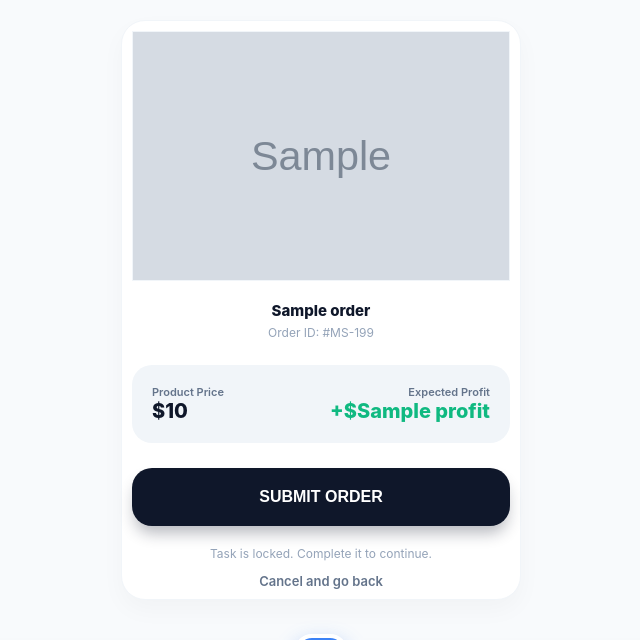
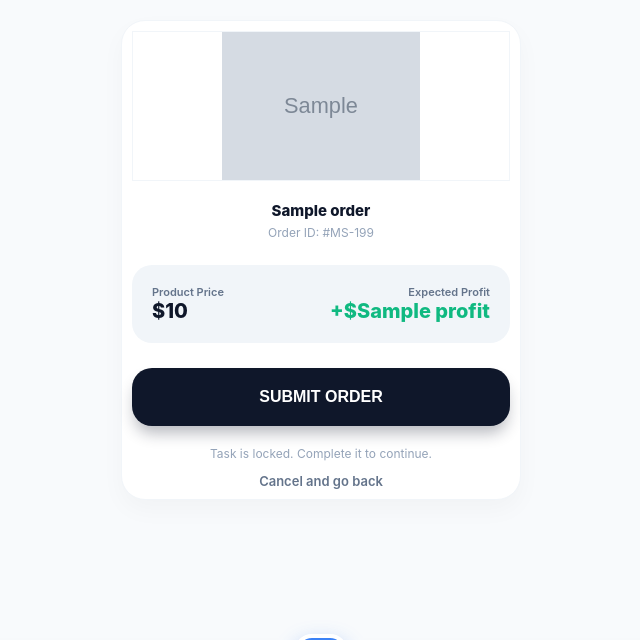
Before and after one commit to chenyunhank5/Amazon, a Django app: template AmazonProject/Catalog/templates/users/confirm_order.html in a window 1280 px wide. Shown: the part 51-691 px from the top of the page, without its empty margins (319-959 px from the left). Run offline with Django 5.2, Linux system fonts and the light colour scheme; the template is opened without the code that fills it: most values are stand-ins (such as "Sample title", 1, 10 or a date in 2020); grey boxes marked "Sample" are stand-in pictures.

Commit message:
I Fixed My Code

```diff
--- a/AmazonProject/Catalog/templates/users/confirm_order.html
+++ b/AmazonProject/Catalog/templates/users/confirm_order.html
@@ -8,11 +8,11 @@
     <div class="dashboard-card" style="padding: 10px 10px; text-align: center;">
 
         <!-- PRODUCT IMAGE -->
-        <div style="width:100%;height:250px;background:#f8fafc;border-radius:0px;margin:0 auto 20px;display:flex;align-items:center;justify-content:center;border:1px solid #f1f5f9;overflow:hidden;">
+        <div style="width: 100%;height:150px;background:#f8fafc;border-radius:0px;margin:0 auto 20px;display:flex;align-items:center;justify-content:center;border:1px solid #f1f5f9;overflow:hidden;">
 
             {% if order.image_url and order.image_url != "None" %}
                 <img src="{{ order.image_url }}"
-                     style="width:100%;height:100%;object-fit:cover;">
+     style="width: 100%; height: 100%; object-fit: contain; background: white;">
             {% else %}
                 <span style="font-size:50px;">📦</span>
             {% endif %}
```
Also changed, not shown: AmazonProject/db.sqlite3.
